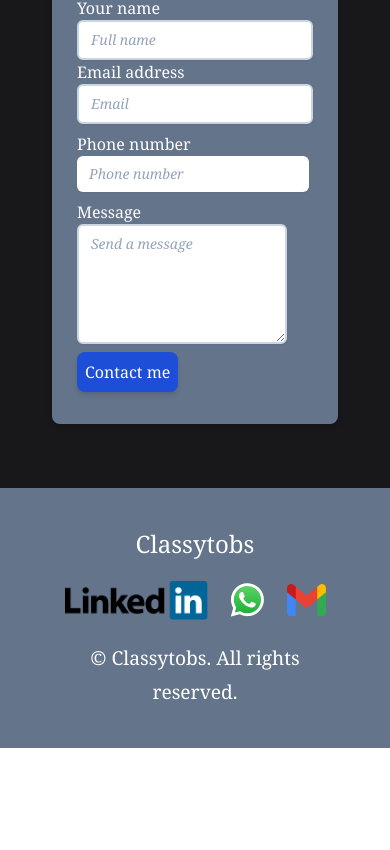
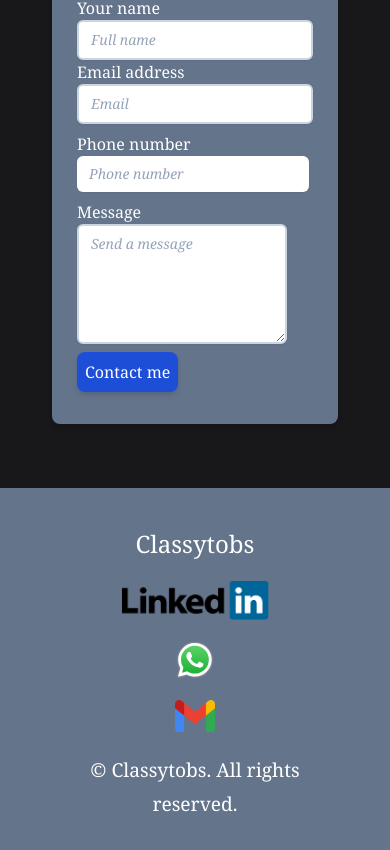
Before and after one commit to Classytobs/portfolio-11, a React (Create React App) app: page / in a window 390 px wide. Shown: the part 4479-5329 px from the top of the page. Before the commit the page ends 5227 px from the top, so only its background shows below. Built offline with nearby package versions, Linux system fonts and the light colour scheme.

Commit message:
adjusting the design and responsiveness of different components

```diff
--- a/src/Components/Footer/Footer.jsx
+++ b/src/Components/Footer/Footer.jsx
@@ -11,7 +11,7 @@ export default function Footer() {
         <div>
             <a href="home">Classytobs</a>
         </div>
-        <div className='flex flex-row md:flex-col md:gap-y-5 items-center justify-between content-center gap-x-5'>
+        <div className='flex flex-col gap-y-5 md:flex-row md:gap-x-5 items-center justify-between content-center'>
             <a href="https://linkedin.com/in/oluwatobi-adewumi-879548213" target='blank'><img src={linkedin3} alt='linkedin2' className='h-10 w-22 '/></a>
             <a href="https://wa.me/8105045530" target="blank"><img src={WhatsApp2} alt='whatsapp2' className='h-10 w-10 '/></a>
             <a href="mailto:adewumitobi20@gmail.com" target="blank"><img src={gmail2} alt='gmail2' className='h-8 w-10 '/></a>
```
